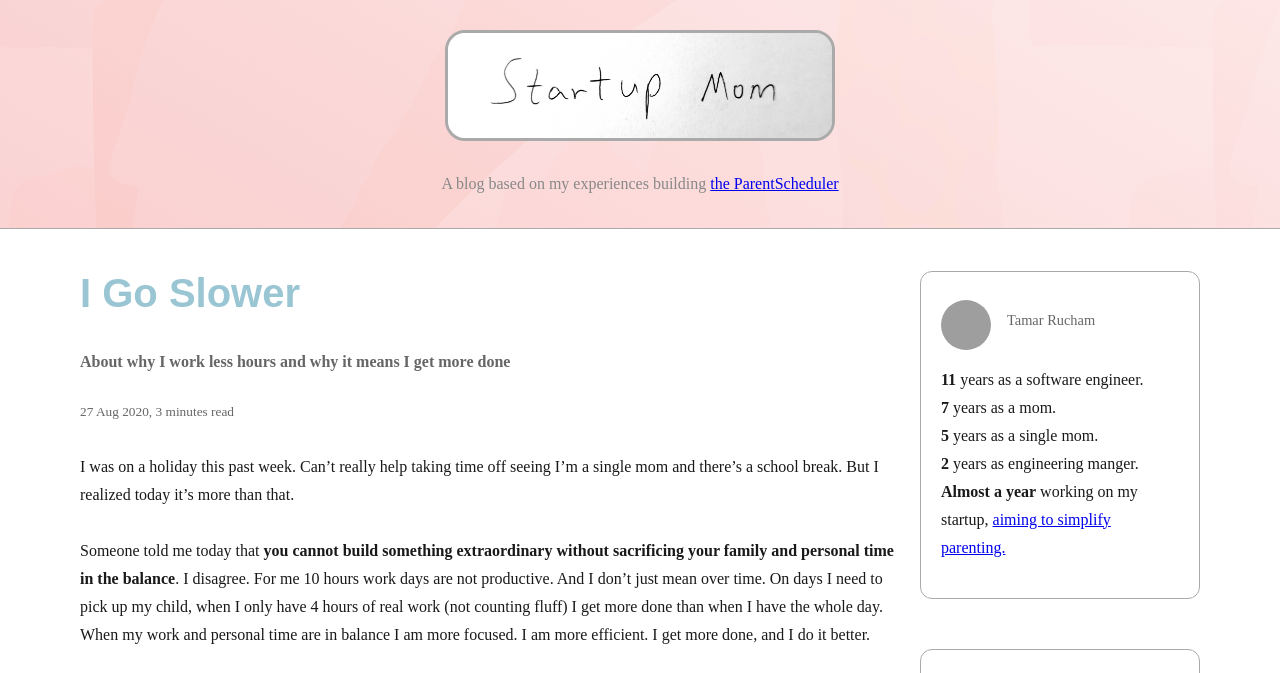
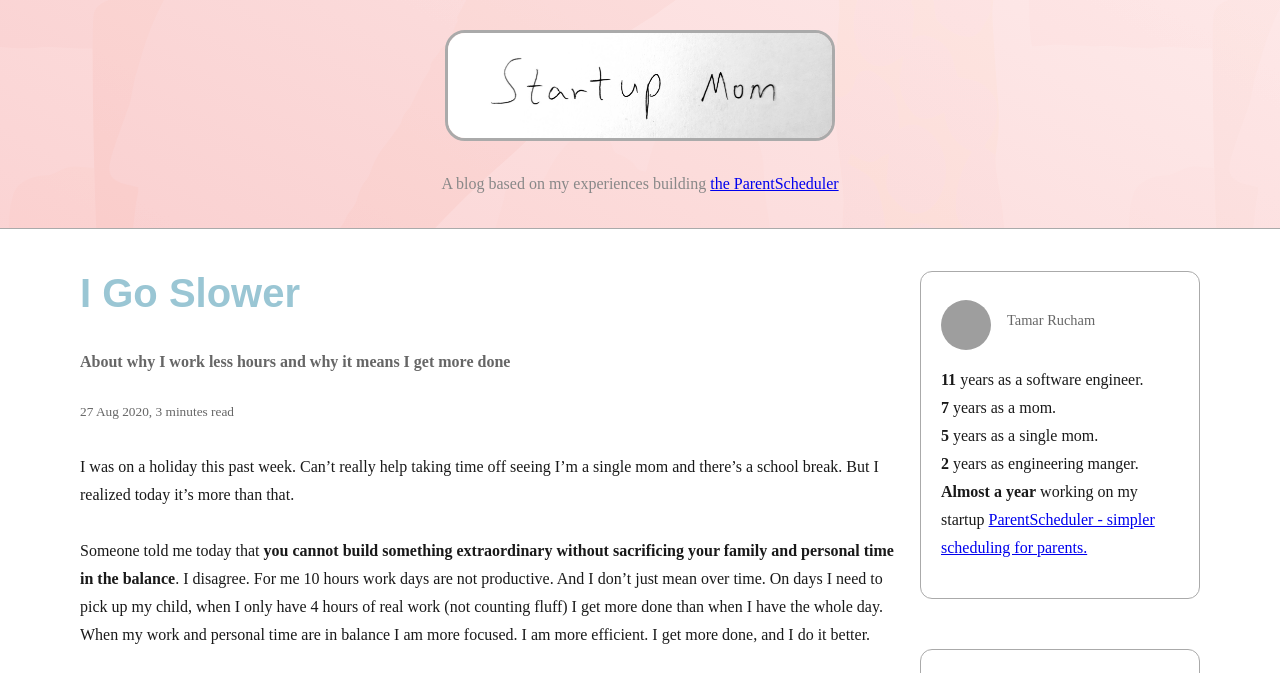
Before and after one commit to tamarr/tamarr.github.io, a Jekyll site: the page built from _posts/2020-08-27-slower.md, in a window 1280 px wide and 900 px high, cut to the strip 0-673 px from the top of the window. Built offline with Jekyll 4.4.1, drawn with Linux system fonts in a browser that asks for light colours; a script that is not in the unit is left out; grey boxes are pictures that could not be loaded.

Commit message:
updating startup description

```diff
--- a/_includes/bio.html
+++ b/_includes/bio.html
@@ -10,7 +10,7 @@
       <br />
       <strong>2</strong> years as engineering manger.
       <br />
-      <strong>Almost a year</strong> working on my startup, <a href="{{site.psurl}}">aiming to simplify parenting.</a>
+      <strong>Almost a year</strong> working on my startup <a href="{{site.psurl}}">ParentScheduler - simpler scheduling for parents.</a>
     </p>
   </span>
   <span class="signup">
```
